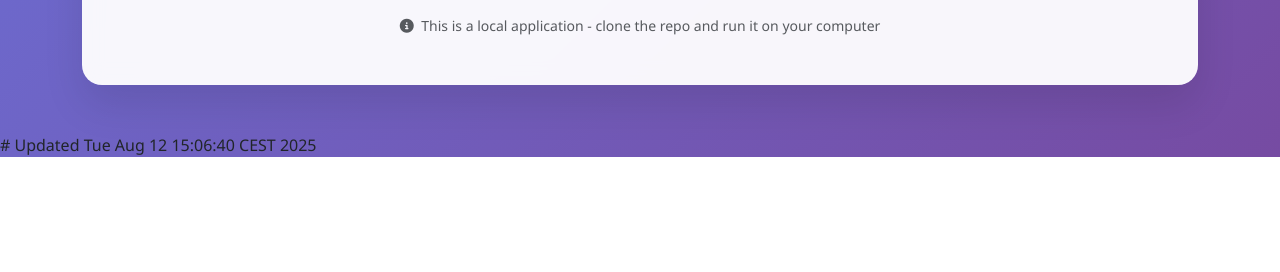
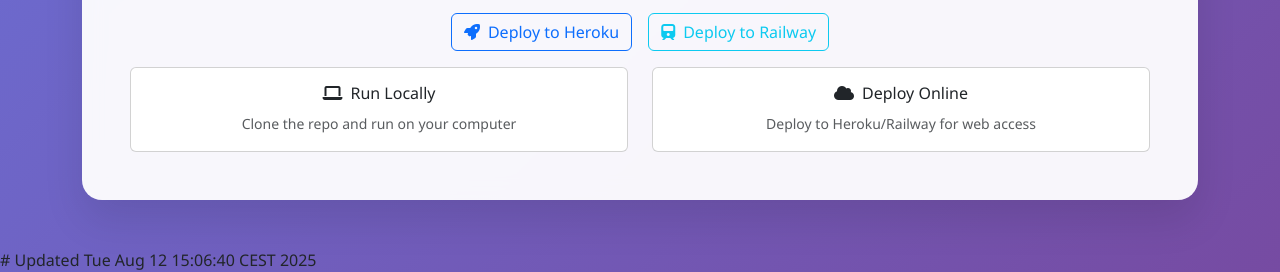
Before and after one commit to EmilOmadsen/yessir, a plain HTML site: page index.html in a window 1280 px wide. Shown: the part 1113-1385 px from the top of the page. Before the commit the page ends 1270 px from the top, so only its background shows below. Drawn offline with nearby package versions, Linux system fonts and the light colour scheme.

Commit message:
Add deployment options and documentation for running app online

```diff
--- a/index.html
+++ b/index.html
@@ -122,7 +122,7 @@
             <div class="text-center mt-5">
                 <h3>Ready to create amazing playlists?</h3>
                 <p class="text-muted">Get started with the Spotify Playlist Generator today!</p>
-                <div class="d-flex justify-content-center gap-3">
+                <div class="d-flex justify-content-center gap-3 mb-3">
                     <a href="https://github.com/EmilOmadsen/yessir" class="btn btn-spotify">
                         <i class="fab fa-github me-2"></i>Clone Repository
                     </a>
@@ -130,11 +130,37 @@
                         <i class="fas fa-cog me-2"></i>Setup Guide
                     </a>
                 </div>
+                <div class="d-flex justify-content-center gap-3">
+                    <a href="deploy_heroku.md" class="btn btn-outline-primary">
+                        <i class="fas fa-rocket me-2"></i>Deploy to Heroku
+                    </a>
+                    <a href="https://railway.app" class="btn btn-outline-info">
+                        <i class="fas fa-train me-2"></i>Deploy to Railway
+                    </a>
+                </div>
                 <div class="mt-3">
-                    <small class="text-muted">
-                        <i class="fas fa-info-circle me-1"></i>
-                        This is a local application - clone the repo and run it on your computer
-                    </small>
+                    <div class="row">
+                        <div class="col-md-6">
+                            <div class="card">
+                                <div class="card-body">
+                                    <h6><i class="fas fa-laptop me-2"></i>Run Locally</h6>
+                                    <small class="text-muted">
+                                        Clone the repo and run on your computer
+                                    </small>
+                                </div>
+                            </div>
+                        </div>
+                        <div class="col-md-6">
+                            <div class="card">
+                                <div class="card-body">
+                                    <h6><i class="fas fa-cloud me-2"></i>Deploy Online</h6>
+                                    <small class="text-muted">
+                                        Deploy to Heroku/Railway for web access
+                                    </small>
+                                </div>
+                            </div>
+                        </div>
+                    </div>
                 </div>
             </div>
         </div>
```
Also changed, not shown: 2 other files.
